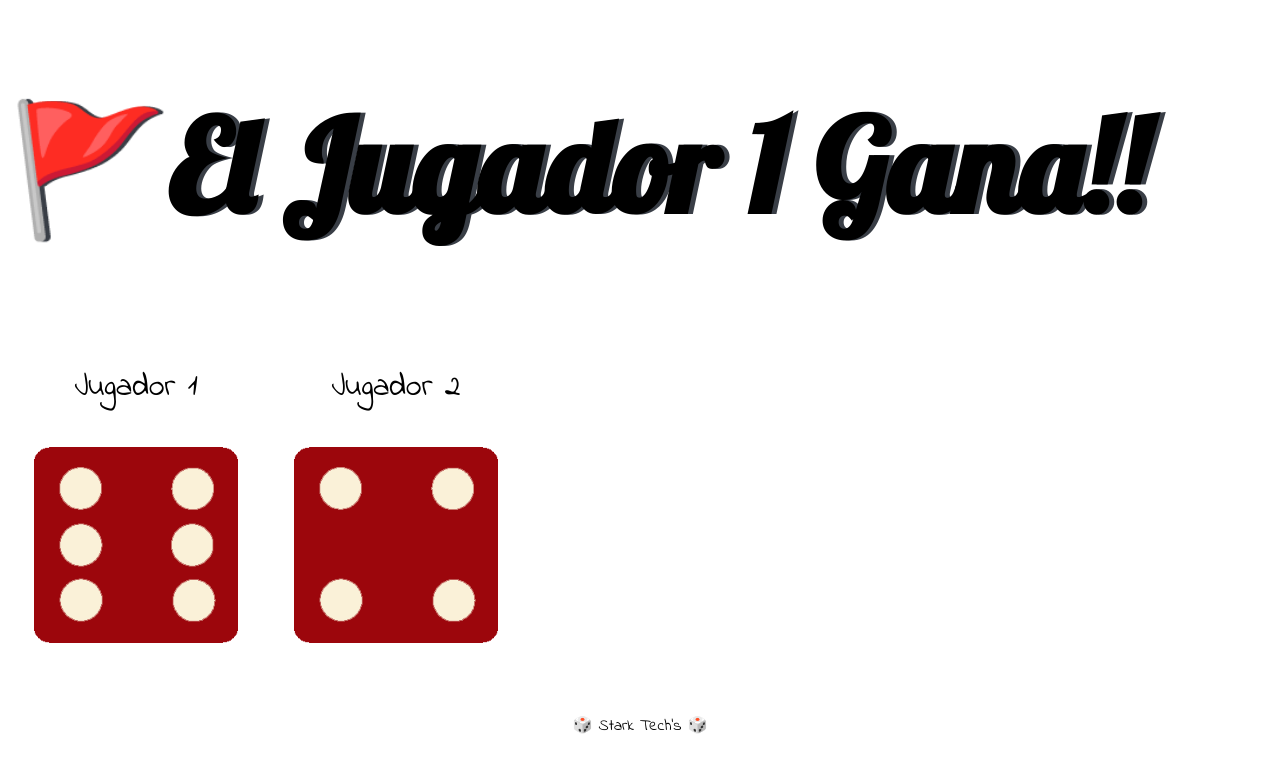
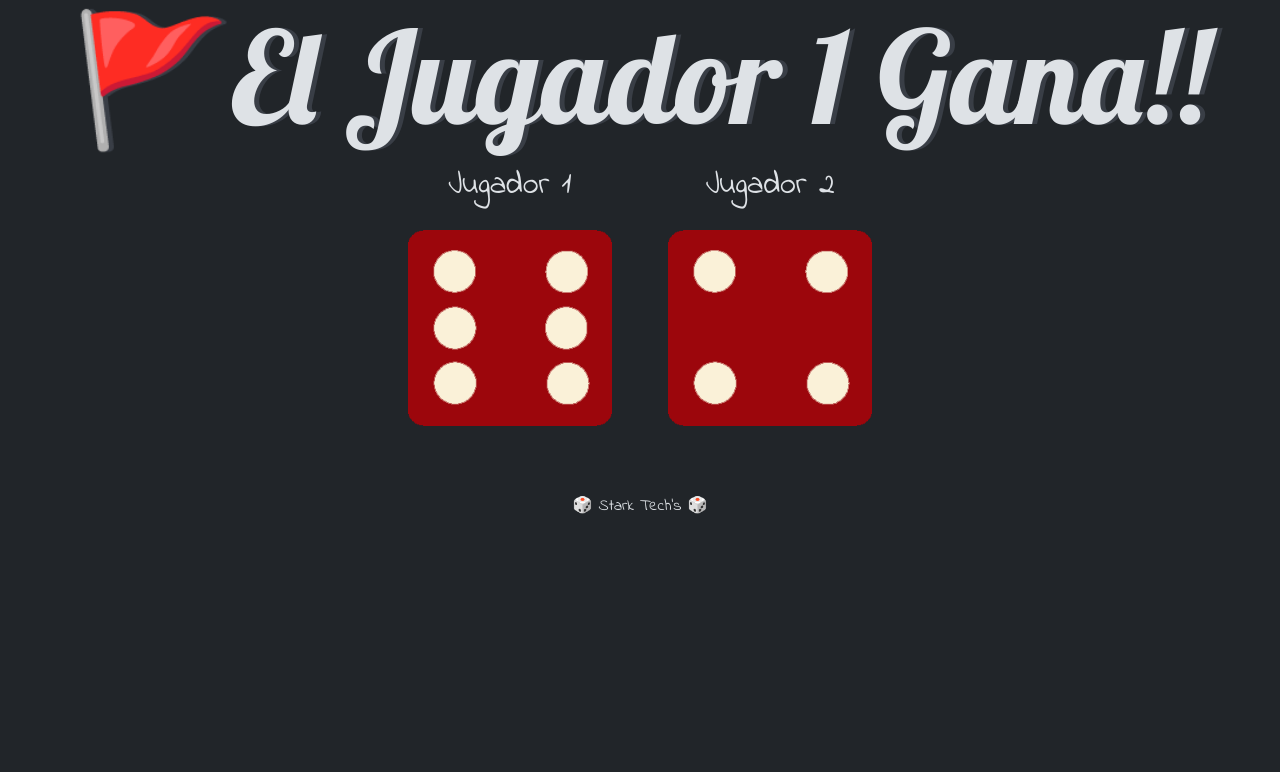
Before and after one commit to TheRealAyuwoki/Dice, a plain HTML site: page index.html in a window 1280 px wide. Drawn offline with nearby package versions, Linux system fonts and the light colour scheme.

Commit message:
Update index.html

```diff
--- a/index.html
+++ b/index.html
@@ -1,15 +1,25 @@
 <!DOCTYPE html>
-<html lang="en" dir="ltr">
+<html lang="en" dir="ltr" data-bs-theme="dark">
+
 <head>
     <meta charset="UTF-8">
     <meta name="viewport" content="width=device-width, initial-scale=1.0">
-    <title>Dice</title>
+    <title>Dicee</title>
+    <link href="https://fonts.googleapis.com/css?family=Indie+Flower|Lobster" rel="stylesheet">
+
+    <!--CSS Stylesheets-->
+    <link href="https://cdn.jsdelivr.net/npm/bootstrap@5.3.2/dist/css/bootstrap.min.css" rel="stylesheet"
+        integrity="sha384-T3c6CoIi6uLrA9TneNEoa7RxnatzjcDSCmG1MXxSR1GAsXEV/Dwwykc2MPK8M2HN" crossorigin="anonymous">
+    <script src="https://cdn.jsdelivr.net/npm/bootstrap@5.3.2/dist/js/bootstrap.bundle.min.js"
+        integrity="sha384-C6RzsynM9kWDrMNeT87bh95OGNyZPhcTNXj1NW7RuBCsyN/o0jlpcV8Qyq46cDfL"
+        crossorigin="anonymous"></script>
     <link rel="stylesheet" href="styles.css">
-    <link href="https://fonts.googleapis.com/css?family=Indie+Flower|Lobster" rel="stylesheet">
+
 </head>
+
 <body>
-    <div class="container">
-        <h1>Refresca [F5]</h1>
+    <div class="countainer-fluid m-0 p-0 text-center">
+        <h1 class="mt-30px">Refresca [F5]</h1>
         <div class="dado">
             <p>Jugador 1</p>
             <img src="images/dice6.png" alt="Primer dado">
@@ -18,10 +28,10 @@
             <p>Jugador 2</p>
             <img src="images/dice6.png" alt="Segundo dado">
         </div>
+    <footer class=" container-fluid text-center">🎲 Stark Tech's 🎲</footer>
     </div>
-    <footer>🎲 Stark Tech's 🎲</footer>
 </body>
 
-    <script src="index.js"></script>
+<script src="index.js"></script>
 
 </html>
```
